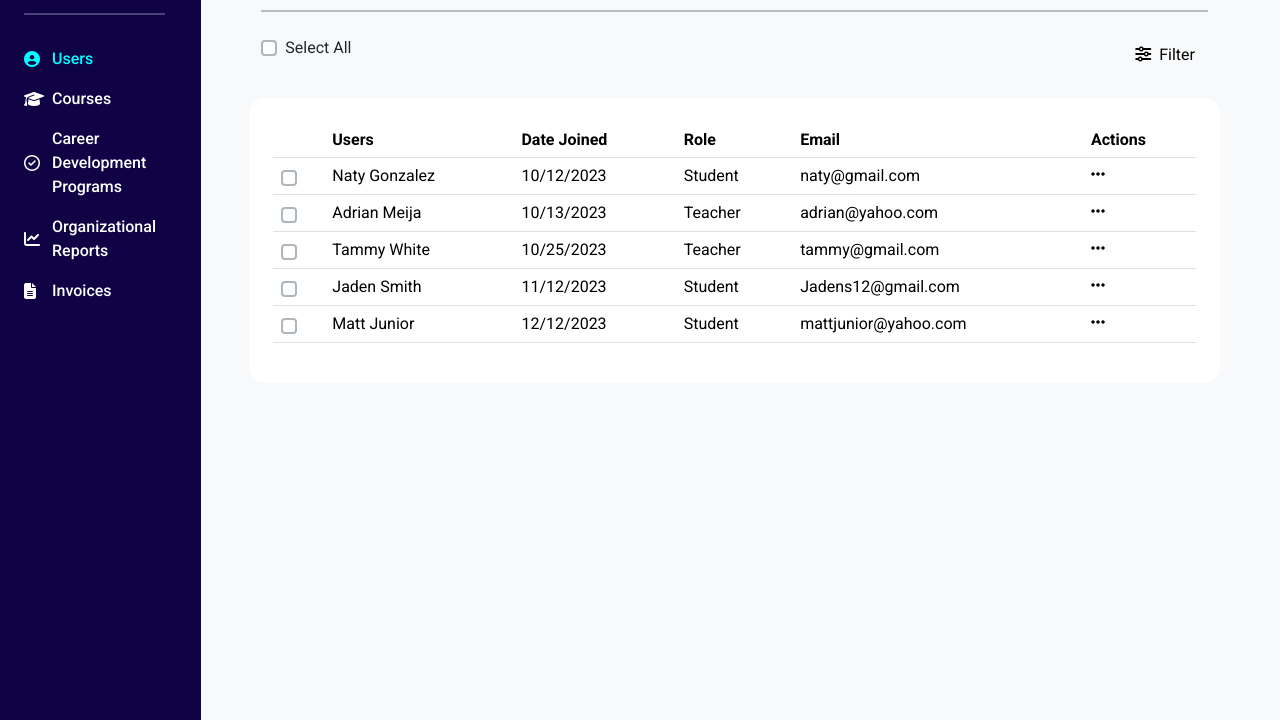
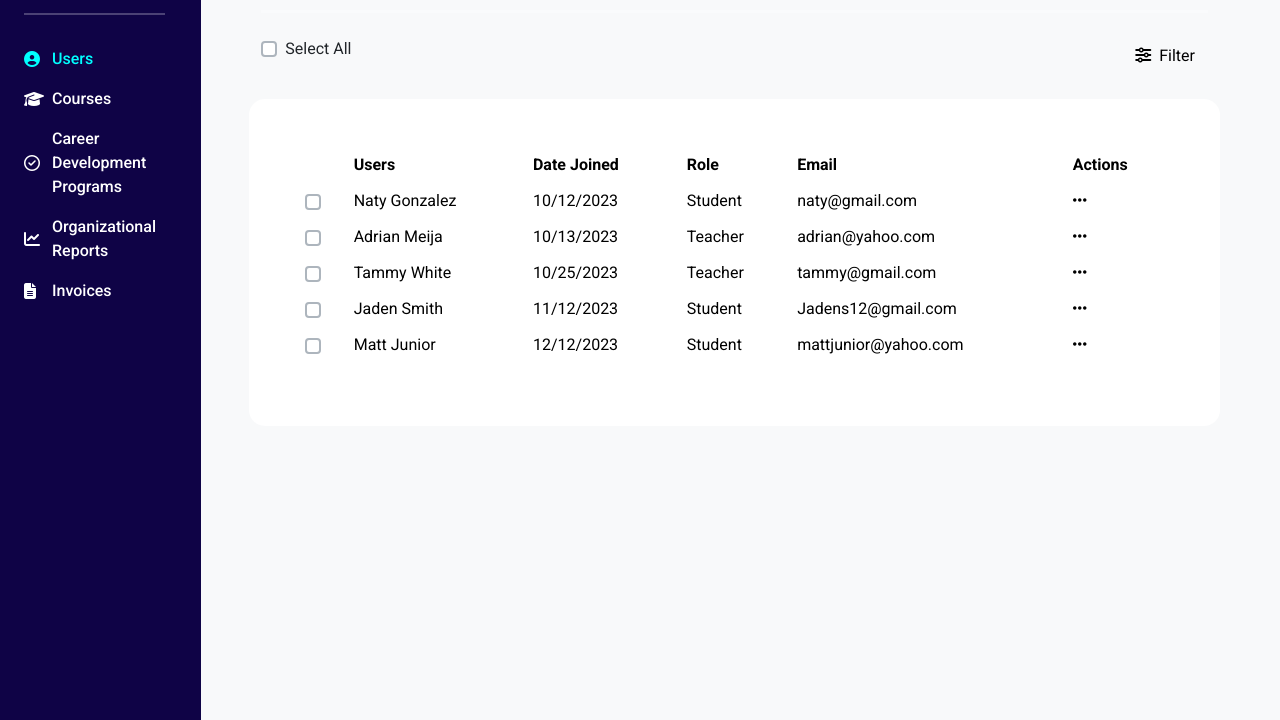
Before and after one commit to benj-yalung/TPA-system-admin, a plain HTML site: page users/index.html in a window 1280 px wide. Shown: the part 80-800 px from the top of the page. Drawn offline with nearby package versions, Linux system fonts and the light colour scheme.

Commit message:
Style users table

```diff
--- a/assets/css/styles.css
+++ b/assets/css/styles.css
@@ -35,11 +35,6 @@ main {
       }
     }
   }
-
-  & .section-divider {
-    border: 1px solid black;
-    margin: 1.5rem 0;
-  }
 }
 
 /**
--- a/users/index.html
+++ b/users/index.html
@@ -145,7 +145,7 @@
             <!-- START # Notifications, Messages, Profile # START -->
           </div>
 
-          <hr class="section-divider" />
+          <hr class="border-3 border-white my-4" />
 
           <div class="row mb-4 justify-content-between">
             <!-- START # Select All Check # START -->
@@ -176,27 +176,27 @@
 
           <div class="row mb-4">
             <!-- START # User Table # START -->
-            <div class="card p-4 border-0 rounded-4">
-              <table class="table">
-                <thead>
+            <div class="card p-5 border-0 rounded-4">
+              <table class="table table-borderless align-middle">
+                <thead class="">
                   <tr>
-                    <th scope="col"></th>
+                    <th class="pb-2" scope="col"></th>
 
-                    <th scope="col">Users</th>
+                    <th class="pb-2" scope="col">Users</th>
 
-                    <th scope="col">Date Joined</th>
+                    <th class="pb-2" scope="col">Date Joined</th>
 
-                    <th scope="col">Role</th>
+                    <th class="pb-2" scope="col">Role</th>
 
-                    <th scope="col">Email</th>
+                    <th class="pb-2" scope="col">Email</th>
 
-                    <th scope="col">Actions</th>
+                    <th class="pb-2" scope="col">Actions</th>
                   </tr>
                 </thead>
 
                 <tbody>
                   <tr>
-                    <td>
+                    <td class="">
                       <input
                         class="form-check-input border-2 border-dark-subtle"
                         type="checkbox"
@@ -204,13 +204,35 @@
                         id="select-col" />
                     </td>
 
-                    <td>Naty Gonzalez</td>
+                    <td class="">Naty Gonzalez</td>
 
-                    <td>10/12/2023</td>
+                    <td class="">10/12/2023</td>
 
-                    <td>Student</td>
+                    <td class="">Student</td>
 
-                    <td>naty@gmail.com</td>
+                    <td class="">naty@gmail.com</td>
+
+                    <td class="">
+                      <i class="fa-solid fa-ellipsis"></i>
+                    </td>
+                  </tr>
+
+                  <tr>
+                    <td class="">
+                      <input
+                        class="form-check-input border-2 border-dark-subtle"
+                        type="checkbox"
+                        value=""
+                        id="select-col" />
+                    </td>
+
+                    <td class="">Adrian Meija</td>
+
+                    <td class="">10/13/2023</td>
+
+                    <td class="">Teacher</td>
+
+                    <td class="">adrian@yahoo.com</td>
 
                     <td>
                       <i class="fa-solid fa-ellipsis"></i>
@@ -218,7 +240,7 @@
                   </tr>
 
                   <tr>
-                    <td>
+                    <td class="">
                       <input
                         class="form-check-input border-2 border-dark-subtle"
                         type="checkbox"
@@ -226,21 +248,21 @@
                         id="select-col" />
                     </td>
 
-                    <td>Adrian Meija</td>
+                    <td class="">Tammy White</td>
 
-                    <td>10/13/2023</td>
+                    <td class="">10/25/2023</td>
 
-                    <td>Teacher</td>
+                    <td class="">Teacher</td>
 
-                    <td>adrian@yahoo.com</td>
+                    <td class="">tammy@gmail.com</td>
 
-                    <td>
+                    <td class="">
                       <i class="fa-solid fa-ellipsis"></i>
                     </td>
                   </tr>
 
                   <tr>
-                    <td>
+                    <td class="">
                       <input
                         class="form-check-input border-2 border-dark-subtle"
                         type="checkbox"
@@ -248,21 +270,21 @@
                         id="select-col" />
                     </td>
 
-                    <td>Tammy White</td>
+                    <td class="">Jaden Smith</td>
 
-                    <td>10/25/2023</td>
+                    <td class="">11/12/2023</td>
 
-                    <td>Teacher</td>
+                    <td class="">Student</td>
 
-                    <td>tammy@gmail.com</td>
+                    <td class="">Jadens12@gmail.com</td>
 
-                    <td>
+                    <td class="">
                       <i class="fa-solid fa-ellipsis"></i>
                     </td>
                   </tr>
 
                   <tr>
-                    <td>
+                    <td class="">
                       <input
                         class="form-check-input border-2 border-dark-subtle"
                         type="checkbox"
@@ -270,37 +292,15 @@
                         id="select-col" />
                     </td>
 
-                    <td>Jaden Smith</td>
+                    <td class="">Matt Junior</td>
 
-                    <td>11/12/2023</td>
+                    <td class="">12/12/2023</td>
 
-                    <td>Student</td>
+                    <td class="">Student</td>
 
-                    <td>Jadens12@gmail.com</td>
+                    <td class="">mattjunior@yahoo.com</td>
 
-                    <td>
-                      <i class="fa-solid fa-ellipsis"></i>
-                    </td>
-                  </tr>
-
-                  <tr>
-                    <td>
-                      <input
-                        class="form-check-input border-2 border-dark-subtle"
-                        type="checkbox"
-                        value=""
-                        id="select-col" />
-                    </td>
-
-                    <td>Matt Junior</td>
-
-                    <td>12/12/2023</td>
-
-                    <td>Student</td>
-
-                    <td>mattjunior@yahoo.com</td>
-
-                    <td>
+                    <td class="">
                       <i class="fa-solid fa-ellipsis"></i>
                     </td>
                   </tr>
```
